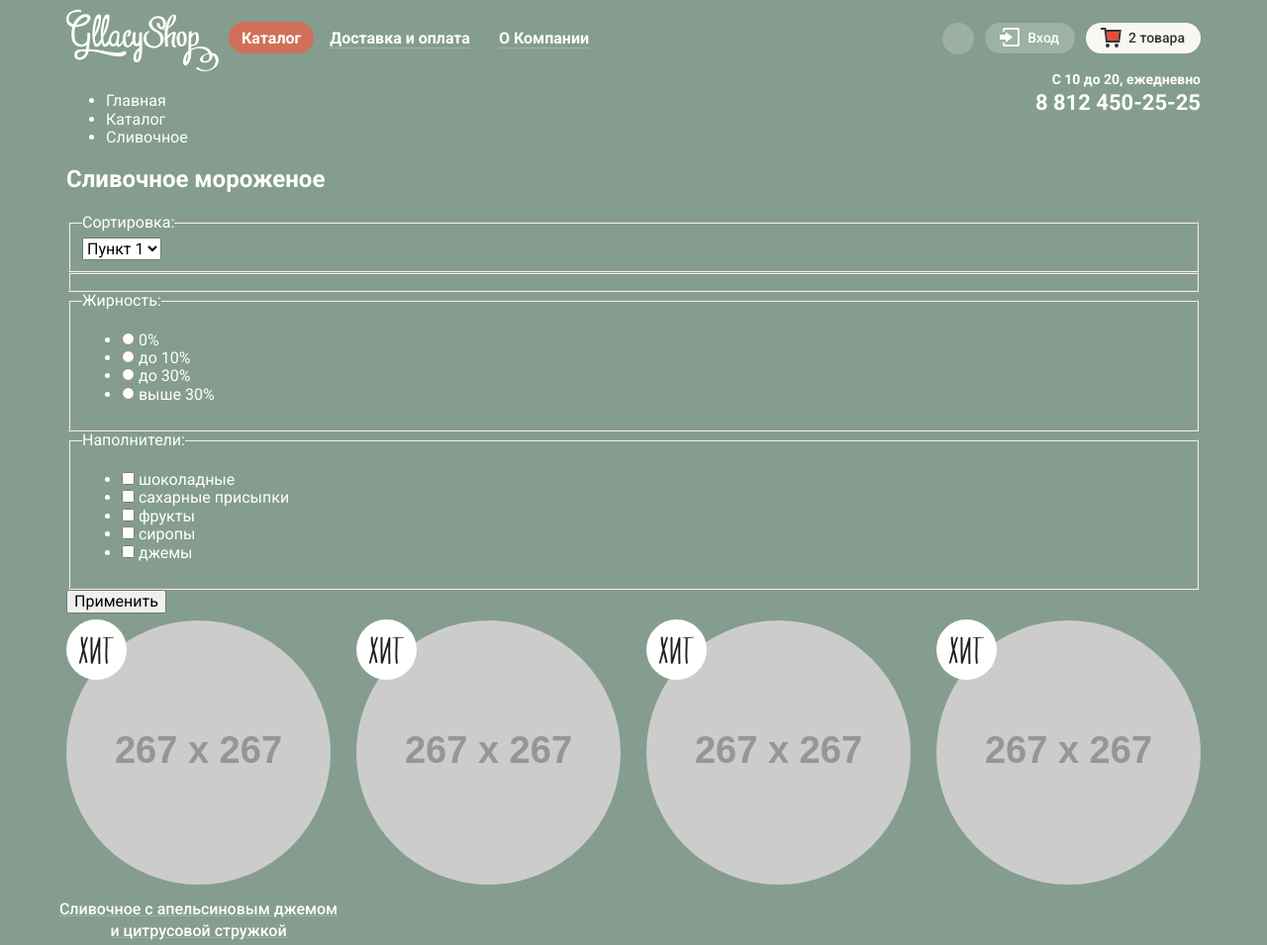
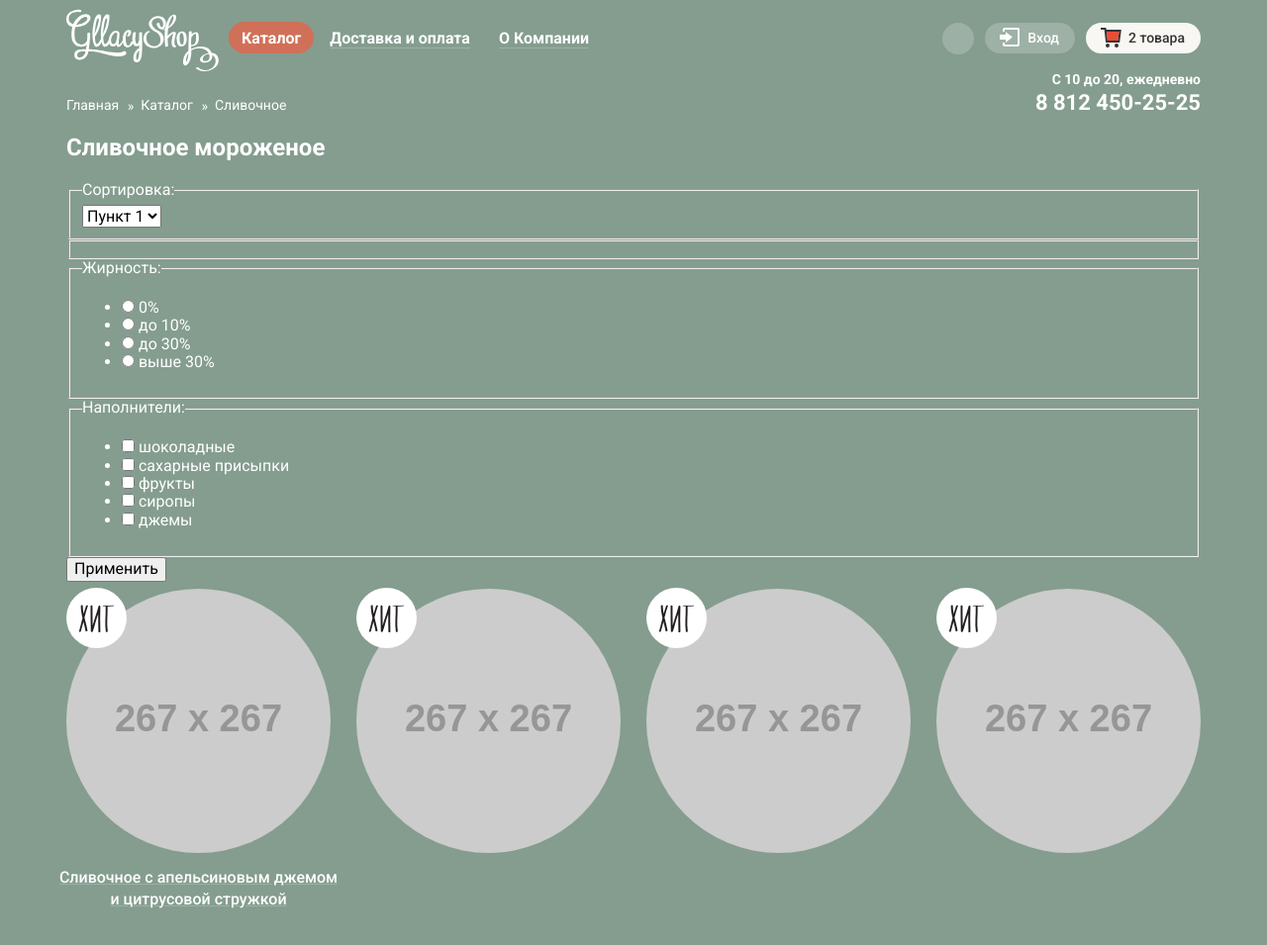
Before and after one commit to gorushkin/18378-gllacy, a plain HTML site: page catalog.html in a window 1280 px wide. Shown: the top 955 px of the page at 99% size. Drawn offline with Linux system fonts and the light colour scheme; placeholder pictures from the web are drawn by us.

Commit message:
breadcrumbs are done

```diff
--- a/catalog.html
+++ b/catalog.html
@@ -10,7 +10,7 @@
 </head>
 
 <body>
-  <header class="main-header">
+  <header class="main-header catalog-header">
     <nav class="main-nav wrapper">
       <a class="main-logo">
         <img src="img/logo.svg" alt="Логотип магазина Глейси" width="154" height="64">
--- a/css/style.css
+++ b/css/style.css
@@ -1243,9 +1243,52 @@ footer .wrapper {
 /*------------------------------ CATALOG ------------------------------ */
 
 .catalog {
-  /* margin: 0 auto; */
   width: 1200px;
 }
+
+.catalog-header {
+  margin-bottom: 20px;
+}
+
+
+/*---------- breadcrumbs ---------- */
+
+.breadcrumbs {
+  list-style: none;
+  margin: 0;
+  padding: 0;
+  display: flex;
+  /* box-shadow: 0 0 0 3px red; */
+}
+
+.breadcrumbs-links {
+  font-size: 14px;
+  font-weight: 400;
+  line-height: 16px;
+  margin-right: 22px;
+  position: relative;
+}
+
+li:not(:last-of-type) .breadcrumbs-links::after {
+  content: "»";
+  position: absolute;
+  top: 1px;
+  right: -15px;
+}
+
+
+
+
+
+
+
+
+
+
+
+
+
+
 
 .catalog .hits-list {
   margin-left: -13px;
```
